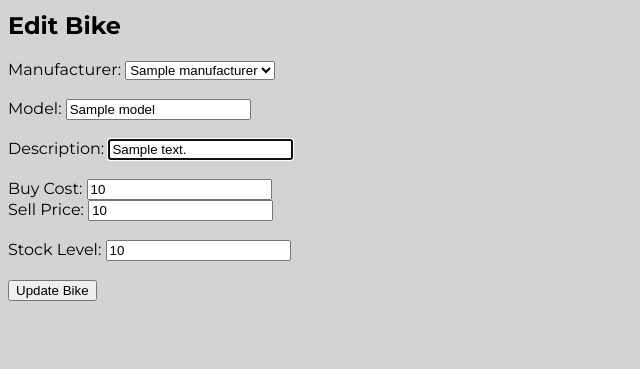
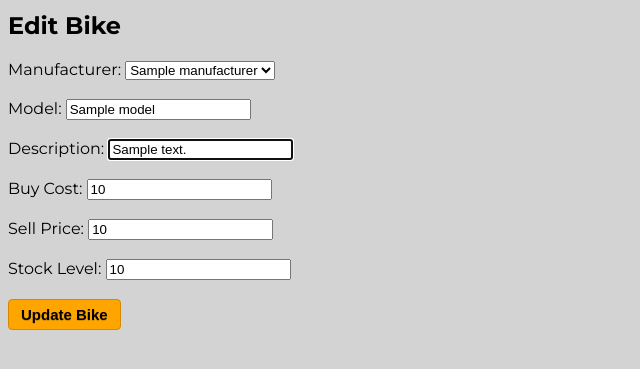
Before and after one commit to BrianBell422/python_solo_project, a Flask app: page /bikes/1/edit in a window 1280 px wide. Shown: the part 153-522 px from the top of the page, without its empty margins (0-640 px from the left). Run offline with Flask 2, Linux system fonts and the light colour scheme; a database or web service that is not in the repository returns one stand-in record (values such as "Sample title"); some libraries are stand-ins or nearby versions.

Commit message:
Added CSS to Edit bike button

```diff
--- a/mikes_bikes/static/css/buttons.css
+++ b/mikes_bikes/static/css/buttons.css
@@ -36,3 +36,17 @@
     text-decoration:none;
     text-shadow:0px 1px 0px darkred;
 }
+
+.edit_button > button {
+    text-decoration: transparent;
+    display: inline-block;
+    background-color: orange;
+    border-radius:4px;
+	border:1px solid rgb(211, 138, 3);
+    cursor:pointer;
+    padding:6px 12px;
+    font-size: 15px;
+    font-weight: bold;
+    text-decoration:none;
+    text-shadow:0px 1px 0px rgb(211, 138, 3);
+}
--- a/mikes_bikes/templates/bikes/edit.html
+++ b/mikes_bikes/templates/bikes/edit.html
@@ -40,6 +40,8 @@
     <input type="text" id="buy_cost" name="buy_cost" value="{{bike.buy_cost}}" required autofocus>
   </div>
 
+  <br>
+
   <div class="edit_sell_price">
     <label for="sell_price">Sell Price:</label>
     <input type="text" id="sell_price" name="sell_price" value="{{bike.sell_price}}" required autofocus>
@@ -54,7 +56,7 @@
 
   <br>
 
-  <div class="buttons">
+  <div class="edit_button">
     <button type="submit">Update Bike</button>
   </div>
 
--- a/mikes_bikes/templates/manufacturers/new.html
+++ b/mikes_bikes/templates/manufacturers/new.html
@@ -12,15 +12,21 @@
         <input type="text" id="name" name="name" placeholder="Name" required autofocus>
     </div>
 
+    <br>
+
     <div class="new_manufacturer_location">
         <label for="location">location:</label>
         <input type="text" id="location" name="location" placeholder="Location" required autofocus>
     </div>
 
+    <br>
+
     <div class="new_manufacturer_product_type">
         <label for="product_type">Product Type:</label>
         <input type="text" id="product_type" name="product_type" placeholder="Product Type" required autofocus>
     </div>
+
+    <br>
 
     <div class="buttons">
     <button type="submit">Add Manufacturer</button>
```
